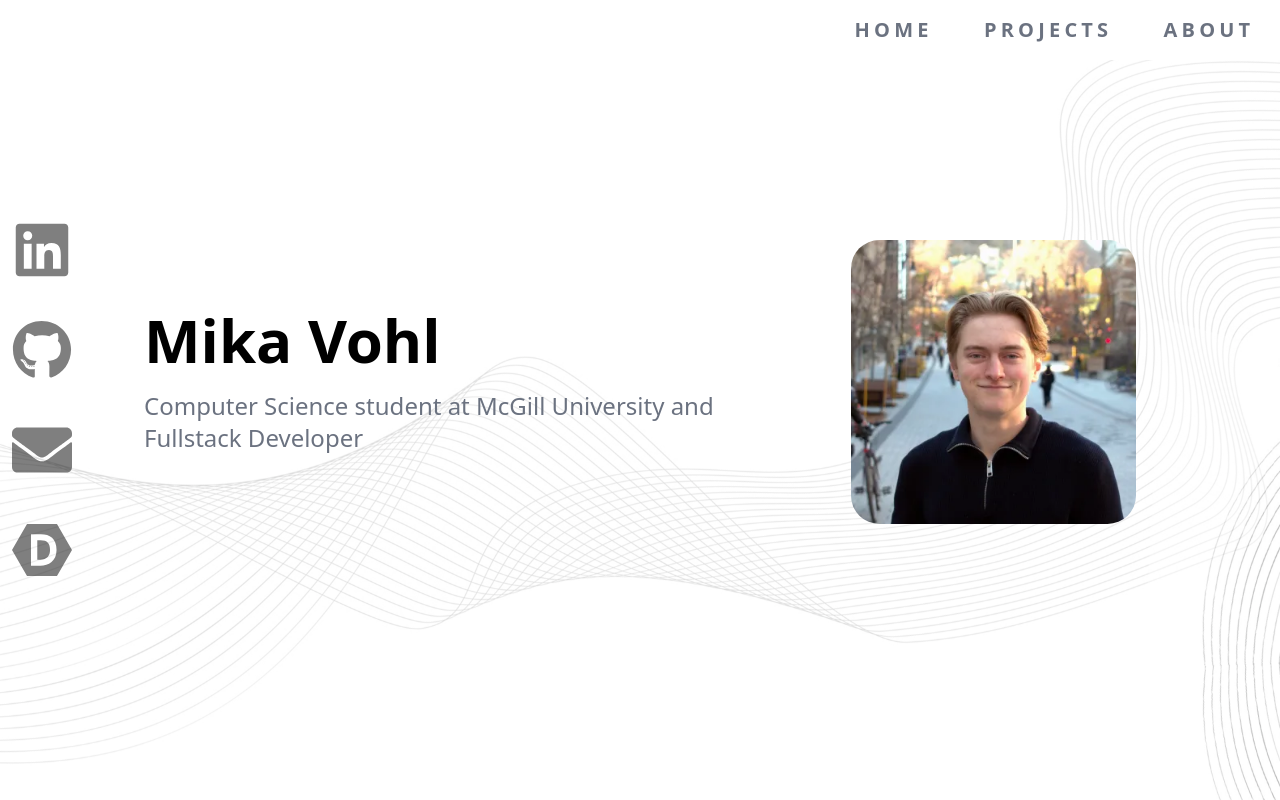
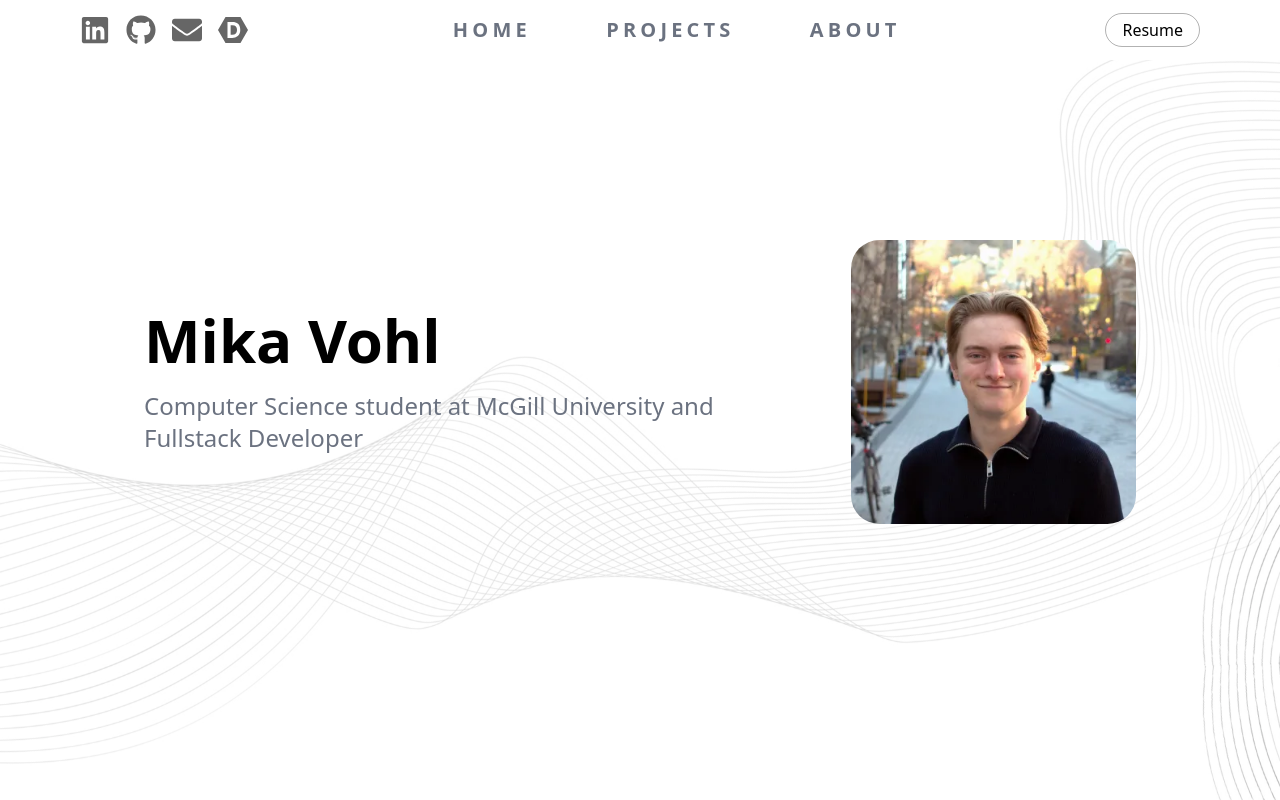
Before and after one commit to MikaVohl/mikavohl.github.io, a React (Vite) app: page / in a window 1280 px wide. Shown: the top 800 px of the page. Built offline with nearby package versions, Linux system fonts and the light colour scheme.

Commit message:
refactor navigation

```diff
--- a/src/App.jsx
+++ b/src/App.jsx
@@ -1,5 +1,4 @@
 import Navbar from './components/Navbar'
-import Sidebar from './components/Sidebar'
 import Intro from './components/Intro'
 import Projects from './components/Projects'
 import About from './components/About'
@@ -7,7 +6,6 @@ import About from './components/About'
 export default function App() {
   return (
     <div className="flex min-h-screen w-full flex-col">
-      <Sidebar/>
       <Navbar/>
       <div className="h-[60px]" />
       <main className="container mx-auto max-w-6xl px-4 flex-1">
@@ -17,6 +15,5 @@ export default function App() {
       </main>
       <div className="h-[200px]" />
     </div>
-
   )
 }
--- a/src/components/Navbar.jsx
+++ b/src/components/Navbar.jsx
@@ -1,7 +1,32 @@
+import { FaGithub, FaLinkedin, FaEnvelope } from 'react-icons/fa'
+import { SiDevpost } from 'react-icons/si'
+
 export default function Navbar() {
+  const socials = [
+    { href: 'https://www.linkedin.com/in/mikavohl/', icon: <FaLinkedin /> },
+    { href: 'https://github.com/MikaVohl', icon: <FaGithub /> },
+    { href: 'mailto:mikavohl@gmail.com', icon: <FaEnvelope /> },
+    { href: 'https://devpost.com/mikavohl', icon: <SiDevpost /> },
+  ]
+
   return (
     <nav className="fixed top-0 z-20 w-full font-semibold text-xl bg-white/95 backdrop-blur py-2">
-      <ul className="flex justify-end">
+      <div className="container mx-auto flex max-w-6xl items-center justify-between gap-6 px-4">
+        <div className="flex items-center gap-4 text-2xl sm:text-3xl">
+          {socials.map(({ href, icon }) => (
+            <a
+              key={href}
+              href={href}
+              target="_blank"
+              rel="noreferrer"
+              className="opacity-60 transition hover:opacity-100"
+            >
+              {icon}
+            </a>
+          ))}
+        </div>
+
+        <ul className="flex items-center gap-6">
           {[
             { id: 'intro', label: 'Home' },
             { id: 'projects', label: 'Projects' },
@@ -14,6 +39,16 @@ export default function Navbar() {
             </li>
           ))}
         </ul>
+
+        <a
+          href="/MikaVohlResume.pdf"
+          target="_blank"
+          rel="noreferrer"
+          className="rounded-full border border-black/30 px-4 py-1 text-base font-medium text-black transition hover:border-black hover:bg-black hover:text-white"
+        >
+          Resume
+        </a>
+      </div>
     </nav>
   )
 }
```
Also changed, not shown: 1 other file (tests, documents, lock files or other folders). Lines whose indentation alone changed are shown as unchanged.
